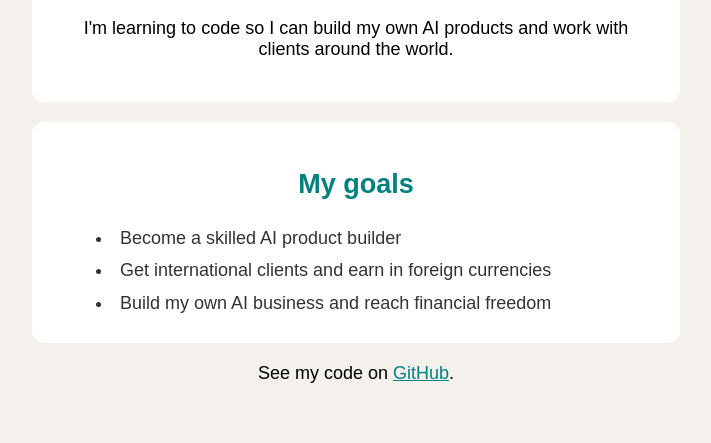
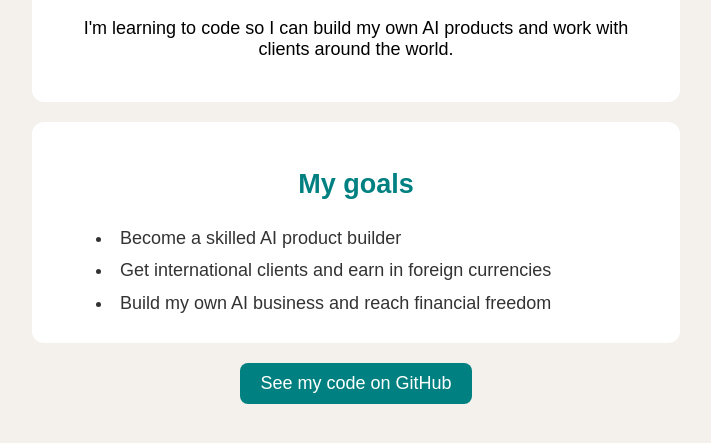
Before and after one commit to pey-codes/html-css-practice, a plain HTML site: page index.html in a window 1280 px wide. Shown: the part 193-636 px from the top of the page, without its empty margins (284-995 px from the left). Drawn offline with Linux system fonts and the light colour scheme.

Commit message:
Add button

```diff
--- a/index.html
+++ b/index.html
@@ -54,6 +54,19 @@ a:hover{
     background-color: #fffdf8;
     box-shadow: 0 4px 30px rgba(0, 0, 0, 0.4);
 }
+.button {
+    display: inline-block;
+    background-color: teal;
+    color: white;
+    padding: 10px 20px;
+    border-radius: 8px;
+    text-decoration: none;
+    transition: 0.3s;
+}
+.button:hover{
+    background-color: crimson;
+    color: white;
+}
 </style>
 </head>
 <body>
@@ -70,6 +83,6 @@ a:hover{
         <li>Build my own AI business and reach financial freedom</li>
     </ul>
 </div>
-    <p>See my code on <a href="https://github.com/pey-codes/learning-python">GitHub</a>.</p>
+    <p><a class="button" href="https://github.com/pey-codes/learning-python">See my code on GitHub</a></p>
 </body>
 </html>
```
